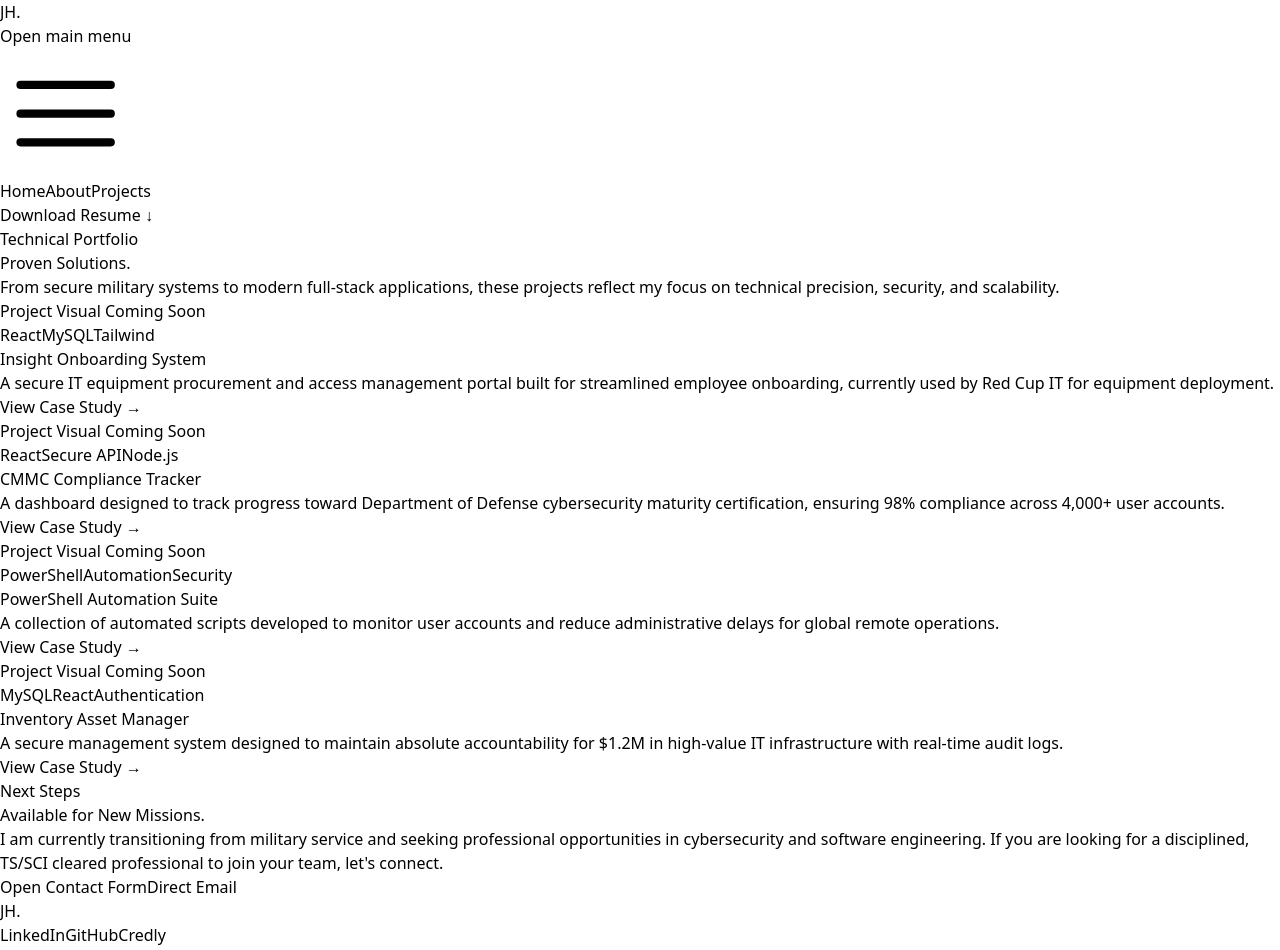
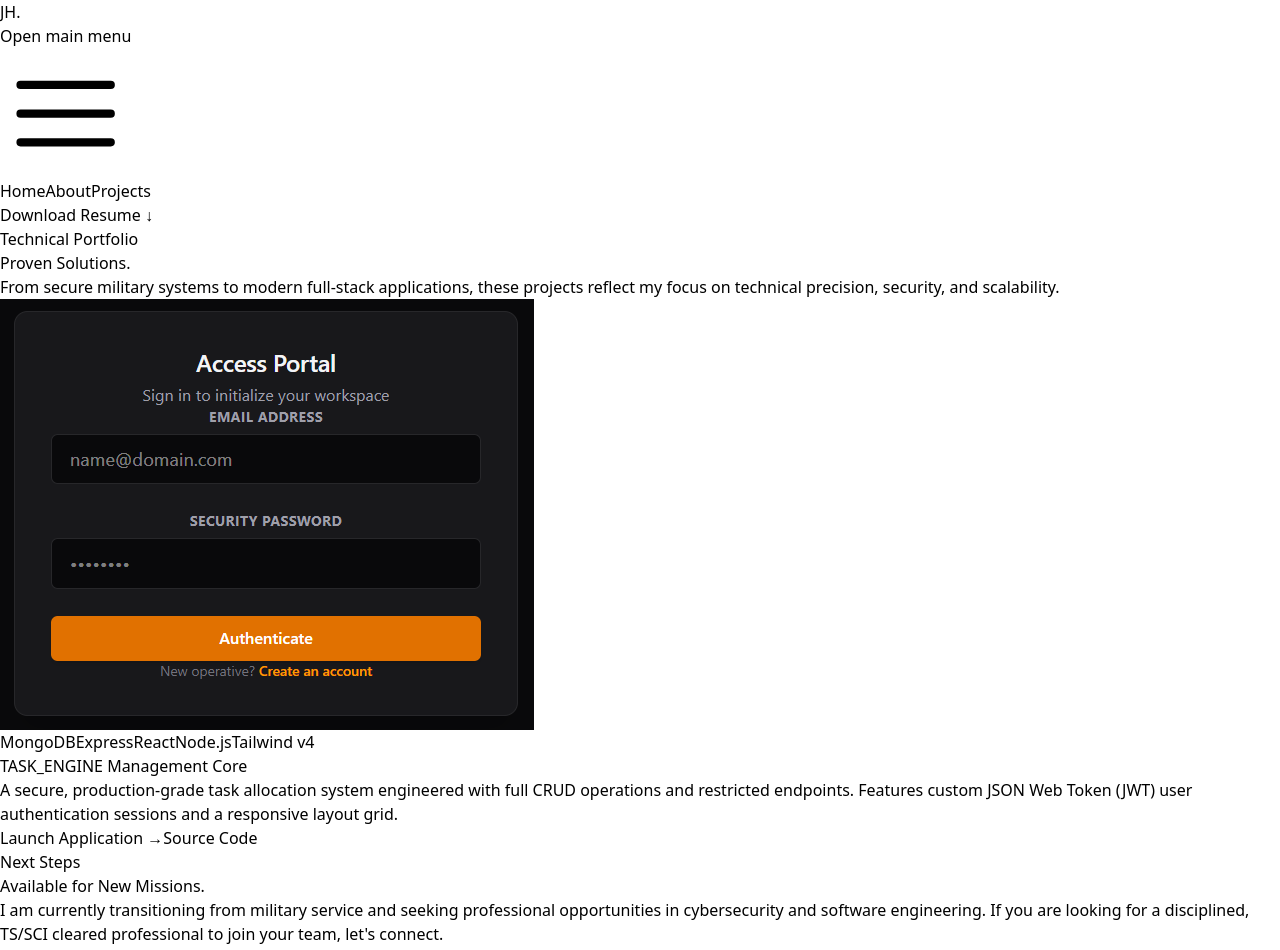
Before and after one commit to jonhill25b/portfolio, a React (Vite) app: page /projects in a window 1280 px wide. Shown: the top 950 px of the page. Built offline with nearby package versions, Linux system fonts and the light colour scheme.

Commit message:
Added project 1.

```diff
--- a/src/components/ProjectPreview.jsx
+++ b/src/components/ProjectPreview.jsx
@@ -1,24 +1,22 @@
+import TaskManagerIMG from "../assets/task-manager-img.png";
+
 const featuredProjects = [
   {
-    title: "Insight Onboarding System",
+    title: "TASK_ENGINE Management Core",
     description:
-      "A secure IT equipment procurement and access management portal built for streamlined employee onboarding.",
-    tech: ["React", "MySQL", "Tailwind"],
-    image: "/project-one.jpg", // Placeholder for now
-  },
-  {
-    title: "CMMC Compliance Tracker",
-    description:
-      "A dashboard designed to track progress toward Department of Defense cybersecurity maturity certification.",
-    tech: ["React", "Secure API", "Node.js"],
-    image: "/project-two.jpg",
-  },
+      "A secure, production-grade task allocation system engineered with full CRUD operations and restricted endpoints. Features custom JSON Web Token (JWT) user authentication sessions and a responsive layout grid.",
+    tech: ["MongoDB", "Express", "React", "Node.js", "Tailwind v4"],
+    image: TaskManagerIMG,
+    liveLink: "https://task-manager-1-8zfg.onrender.com",
+    gitLink: "https://github.com/jonhill25b/Task-Manager",
+  }
 ];
 
 export default function ProjectPreview() {
   return (
     <section className="py-24">
       <div className="mx-auto max-w-5xl px-6 lg:px-8">
+
         {/* Section Header */}
         <div className="flex flex-col md:flex-row md:items-end justify-between mb-12 gap-4">
           <div>
@@ -42,13 +40,18 @@ export default function ProjectPreview() {
               key={index}
               className="group relative overflow-hidden rounded-2xl bg-zinc-900/50 border border-zinc-800 transition-all hover:border-zinc-700"
             >
-              <div className="aspect-video bg-zinc-800 overflow-hidden">
-                <div className="w-full h-full bg-gradient-to-br from-zinc-700 to-zinc-900 group-hover:scale-105 transition-transform duration-500" />
+              {/* Dynamic Image Wrapper Container */}
+              <div className="aspect-video bg-zinc-950 overflow-hidden relative flex items-center justify-center p-4">
+                <img
+                  src={project.image}
+                  alt={`${project.title} screenshot`}
+                  className="max-w-full max-h-full object-contain rounded-lg shadow-2xl group-hover:scale-102 transition-transform duration-500"
+                />
               </div>
 
-              {/* Content */}
+              {/* Content Card Body */}
               <div className="p-6">
-                <div className="flex gap-2 mb-4">
+                <div className="flex flex-wrap gap-2 mb-4">
                   {project.tech.map((t) => (
                     <span
                       key={t}
@@ -64,13 +67,30 @@ export default function ProjectPreview() {
                 <p className="text-zinc-400 text-sm leading-relaxed mb-6">
                   {project.description}
                 </p>
-                <a
-                  href="#"
-                  className="text-sm font-semibold text-amber-500 group-hover:text-amber-400 transition-colors"
-                >
-                  View Case Study &rarr;
-                </a>
+
+                {/* Clean, Segmented Call to Action Layout */}
+                <div className="flex gap-6 items-center border-t border-zinc-800/60 pt-4">
+                  <a
+                    href={project.liveLink}
+                    target="_blank"
+                    rel="noopener noreferrer"
+                    className="text-xs font-bold uppercase tracking-wider text-amber-500 hover:text-amber-400 transition-colors"
+                  >
+                    Launch Application &rarr;
+                  </a>
+                  {project.gitLink !== "#" && (
+                    <a
+                      href={project.gitLink}
+                      target="_blank"
+                      rel="noopener noreferrer"
+                      className="text-xs font-bold uppercase tracking-wider text-zinc-500 hover:text-zinc-300 transition-colors"
+                    >
+                      Source Code
+                    </a>
+                  )}
+                </div>
               </div>
+
             </div>
           ))}
         </div>
--- a/src/pages/Projects.jsx
+++ b/src/pages/Projects.jsx
@@ -1,33 +1,15 @@
 import Contact from '../components/Contact';
+import TaskManagerIMG from '../assets/task-manager-img.png';
 
 const allProjects = [
   {
-    title: "Insight Onboarding System",
+    title: "TASK_ENGINE Management Core",
     description:
-      "A secure IT equipment procurement and access management portal built for streamlined employee onboarding, currently used by Red Cup IT for equipment deployment.",
-    tech: ["React", "MySQL", "Tailwind"],
-    image: "/project-one.jpg",
-  },
-  {
-    title: "CMMC Compliance Tracker",
-    description:
-      "A dashboard designed to track progress toward Department of Defense cybersecurity maturity certification, ensuring 98% compliance across 4,000+ user accounts.",
-    tech: ["React", "Secure API", "Node.js"],
-    image: "/project-two.jpg",
-  },
-  {
-    title: "PowerShell Automation Suite",
-    description:
-      "A collection of automated scripts developed to monitor user accounts and reduce administrative delays for global remote operations.",
-    tech: ["PowerShell", "Automation", "Security"],
-    image: "/project-three.jpg",
-  },
-  {
-    title: "Inventory Asset Manager",
-    description:
-      "A secure management system designed to maintain absolute accountability for $1.2M in high-value IT infrastructure with real-time audit logs.",
-    tech: ["MySQL", "React", "Authentication"],
-    image: "/project-four.jpg",
+      "A secure, production-grade task allocation system engineered with full CRUD operations and restricted endpoints. Features custom JSON Web Token (JWT) user authentication sessions and a responsive layout grid.",
+    tech: ["MongoDB", "Express", "React", "Node.js", "Tailwind v4"],
+    image: TaskManagerIMG,
+    liveLink: "https://task-manager-1-8zfg.onrender.com",
+    gitLink: "https://github.com/jonhill25b/Task-Manager",
   }
 ];
 
@@ -57,11 +39,13 @@ export default function Projects() {
               key={index}
               className="group relative overflow-hidden rounded-2xl bg-zinc-900/50 border border-zinc-800 transition-all hover:border-zinc-700"
             >
-              <div className="aspect-video bg-zinc-800 overflow-hidden">
-                <div className="w-full h-full bg-gradient-to-br from-zinc-700 to-zinc-900 group-hover:scale-105 transition-transform duration-500 flex items-center justify-center">
-                   <span className="text-zinc-500 text-xs italic">Project Visual Coming Soon</span>
-                </div>
-              </div>
+            <div className="aspect-video bg-zinc-950 overflow-hidden relative flex items-center justify-center p-4">
+              <img
+                src={project.image}
+                alt={`${project.title} screenshot`}
+                className="max-w-full max-h-full object-contain rounded-lg shadow-2xl group-hover:scale-102 transition-transform duration-500"
+              />
+            </div>
 
               {/* Content */}
               <div className="p-6">
@@ -81,13 +65,27 @@ export default function Projects() {
                 <p className="text-zinc-400 text-sm leading-relaxed mb-6">
                   {project.description}
                 </p>
-                <div className="flex gap-4">
+
+                {/* INTERACTIVE LINK ACTIONS */}
+                <div className="flex gap-6 items-center border-t border-zinc-800/60 pt-4">
                   <a
-                    href="#"
-                    className="text-sm font-semibold text-amber-500 hover:text-amber-400 transition-colors"
+                    href={project.liveLink}
+                    target="_blank"
+                    rel="noopener noreferrer"
+                    className="text-xs font-bold uppercase tracking-wider text-amber-500 hover:text-amber-400 transition-colors"
                   >
-                    View Case Study &rarr;
+                    Launch Application &rarr;
                   </a>
+                  {project.gitLink !== "#" && (
+                    <a
+                      href={project.gitLink}
+                      target="_blank"
+                      rel="noopener noreferrer"
+                      className="text-xs font-bold uppercase tracking-wider text-zinc-500 hover:text-zinc-300 transition-colors"
+                    >
+                      Source Code
+                    </a>
+                  )}
                 </div>
               </div>
             </div>
```
Also changed, not shown: src/assets/task-manager-img.png (added).
